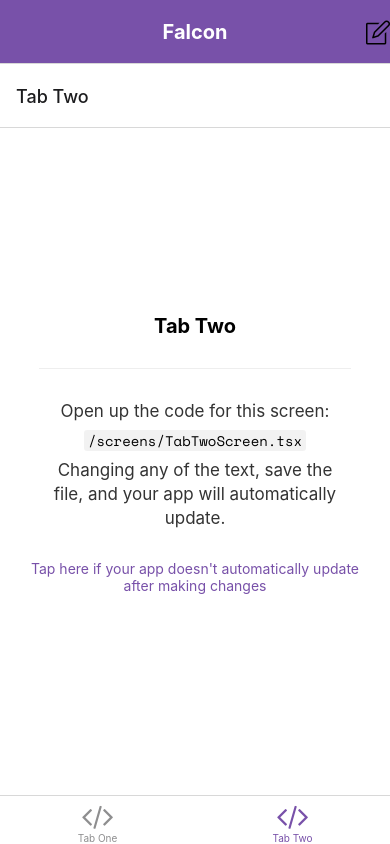
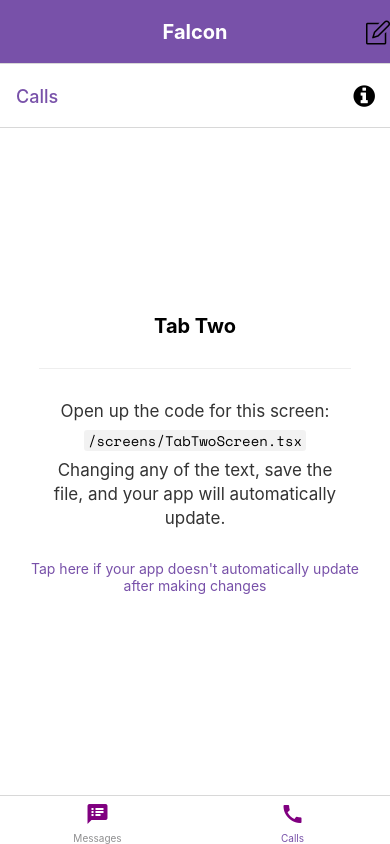
Before and after one commit to samuelleeplus/messaging_app, a React Native app: screen /TabTwo in a window 390 px wide. Built offline with nearby package versions, Linux system fonts and the light colour scheme; what expo-linking would draw is missing.

Commit message:
second commit

```diff
--- a/navigation/index.tsx
+++ b/navigation/index.tsx
@@ -20,7 +20,9 @@ import { RootStackParamList, RootTabParamList, RootTabScreenProps } from '../typ
 import LinkingConfiguration from './LinkingConfiguration';
 
 import { SimpleLineIcons } from '@expo/vector-icons';
-
+import { MaterialIcons } from '@expo/vector-icons';
+import {createMaterialTopTabNavigator} from '@react-navigation/material-top-tabs'
+// Check here for icons ---> https://icons.expo.fyi/
 
 export default function Navigation({ colorScheme }: { colorScheme: ColorSchemeName }) {
   return (
@@ -82,16 +84,19 @@ function BottomTabNavigator() {
 
   return (
     <BottomTab.Navigator
-      initialRouteName="TabOne"
+      // initialRouteName="TabOne"
       screenOptions={{
         tabBarActiveTintColor: Colors[colorScheme].tint,
+        headerTitleStyle: {
+          color: Colors.light.tint
+        }
       }}>
       <BottomTab.Screen
         name="TabOne"
         component={TabOneScreen}
         options={({ navigation }: RootTabScreenProps<'TabOne'>) => ({
-          title: 'Tab One',
-          tabBarIcon: ({ color }) => <TabBarIcon name="code" color={color} />,
+          title: 'Messages',
+          tabBarIcon: ({ color }) => <MaterialCommunityIcons name="message-bulleted" size={24} color="purple" />,
           headerRight: () => (
             <Pressable
               onPress={() => navigation.navigate('Modal')}
@@ -111,10 +116,26 @@ function BottomTabNavigator() {
       <BottomTab.Screen
         name="TabTwo"
         component={TabTwoScreen}
-        options={{
-          title: 'Tab Two',
-          tabBarIcon: ({ color }) => <TabBarIcon name="code" color={color} />,
-        }}
+        options= {({navigation}: RootTabScreenProps<'TabTwo'>) => ({
+          title: 'Calls',
+          tabBarIcon: ({ color }) => <MaterialIcons name="call" size={24} color="purple" />,
+          headerRight:()=>(
+            <Pressable
+              onPress={() => navigation.navigate('Modal')}
+              style={({ pressed }) => ({
+                opacity: pressed ? 0.5 : 1,
+              })}>
+              <FontAwesome
+                name="info-circle"
+                size={25}
+                color={Colors[colorScheme].text}
+                style={{ marginRight: 15 }}
+              />
+            </Pressable>
+
+
+          )
+        })}
       />
     </BottomTab.Navigator>
   );
--- a/package.json
+++ b/package.json
@@ -16,6 +16,7 @@
   "dependencies": {
     "@expo/vector-icons": "^12.0.0",
     "@react-navigation/bottom-tabs": "^6.0.5",
+    "@react-navigation/material-top-tabs": "^6.1.1",
     "@react-navigation/native": "^6.0.2",
     "@react-navigation/native-stack": "^6.1.0",
     "expo": "~44.0.0",
@@ -29,16 +30,18 @@
     "react": "17.0.1",
     "react-dom": "17.0.1",
     "react-native": "0.64.3",
+    "react-native-reanimated": "^2.5.0",
     "react-native-safe-area-context": "3.3.2",
     "react-native-screens": "~3.10.1",
+    "react-native-tab-view": "^3.1.1",
     "react-native-web": "0.17.1"
   },
   "devDependencies": {
     "@babel/core": "^7.12.9",
     "@types/react": "~17.0.21",
     "@types/react-native": "~0.64.12",
+    "jest": "^26.6.3",
     "jest-expo": "~44.0.1",
-    "jest": "^26.6.3",
     "react-test-renderer": "17.0.1",
     "typescript": "~4.3.5"
   },
```
Also changed, not shown: 1 other file (tests, documents, lock files or other folders).
